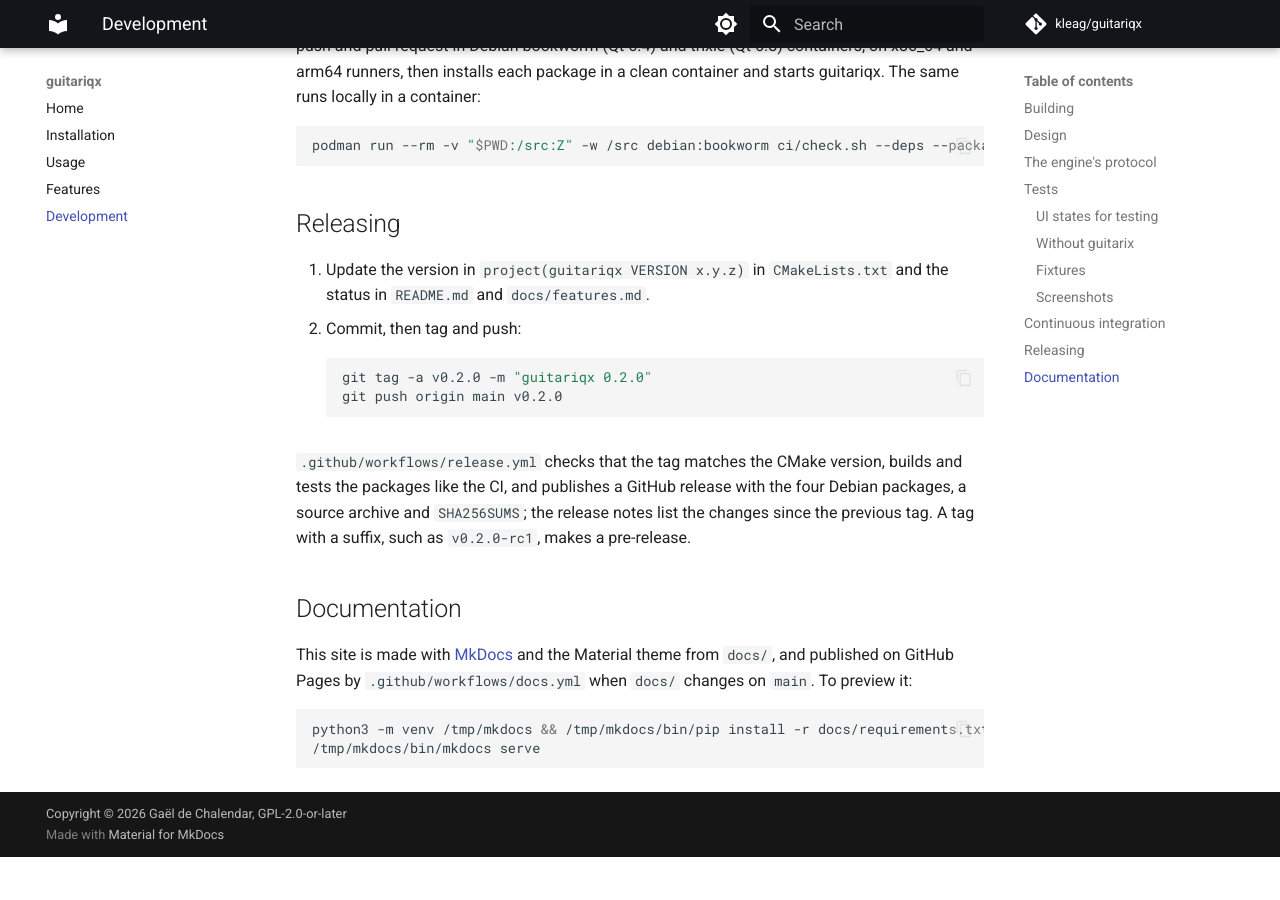
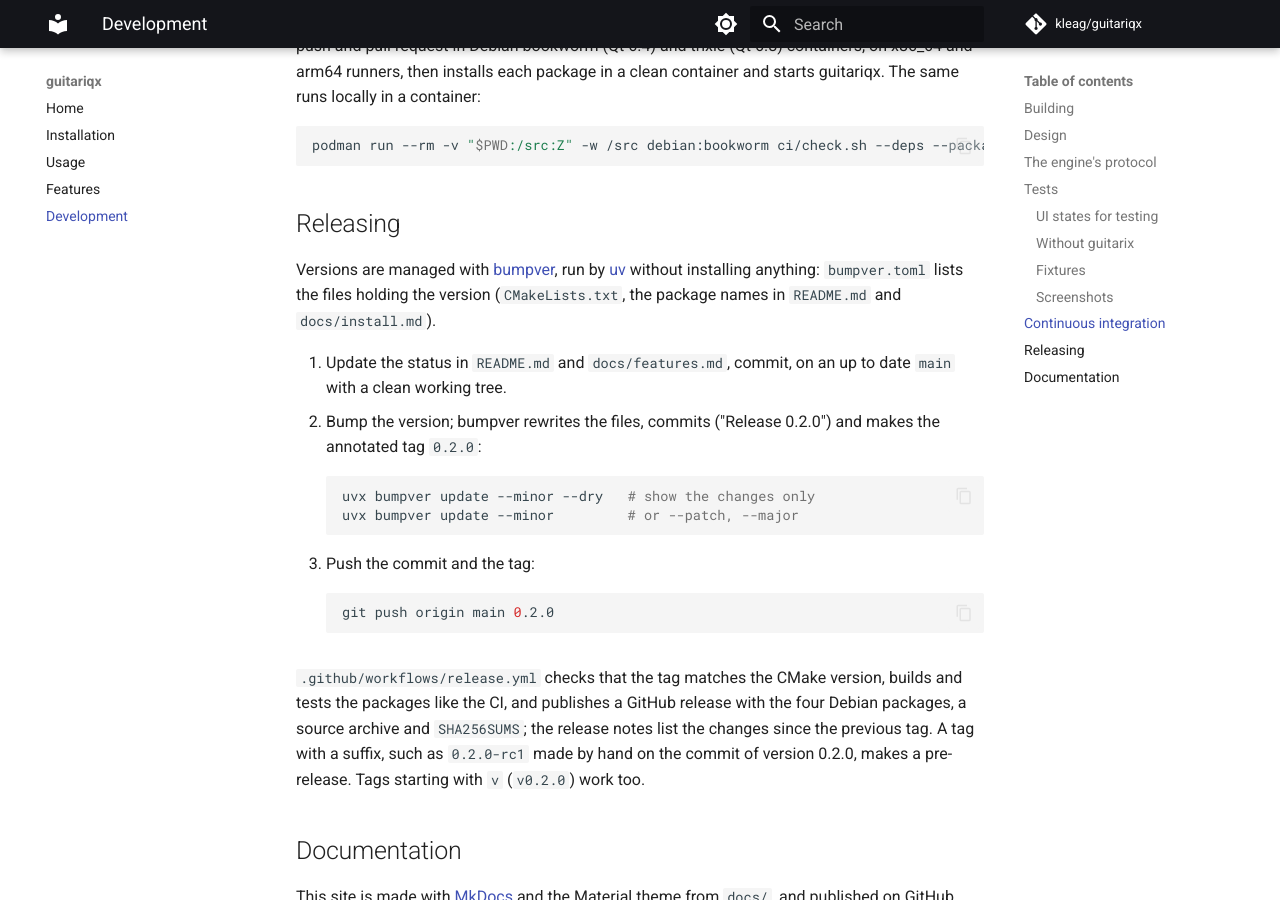
Before and after one commit to kleag/guitariqx, an MkDocs documentation site: the page built from docs/development.md, in a window 1280 px wide and 900 px high, scrolled down 3632 px. Built offline with MkDocs 1.6.1 and Material for MkDocs 9.7.7, drawn with Linux system fonts in a browser that asks for light colours; comment, search, counter and statistics services are not loaded; before the commit the page ends 4489 px from its top, so only the background shows below that.

Commit message:
Manage versions with bumpver (uvx bumpver update)
bumpver.toml lists the files holding the version: CMakeLists.txt and the
package names in README.md and docs/install.md. bumpver commits and tags
the version (0.2.0); release.yml now runs on tags with or without v.

Co-Authored-By: Claude Opus 5.5 <noreply@anthropic.com>

````diff
--- a/docs/development.md
+++ b/docs/development.md
@@ -156,20 +156,33 @@ podman run --rm -v "$PWD:/src:Z" -w /src debian:bookworm ci/check.sh --deps --pa
 
 ## Releasing
 
-1. Update the version in `project(guitariqx VERSION x.y.z)` in
-   `CMakeLists.txt` and the status in `README.md` and `docs/features.md`.
-2. Commit, then tag and push:
+Versions are managed with [bumpver](https://github.com/mbarkhau/bumpver),
+run by [uv](https://docs.astral.sh/uv/) without installing anything:
+`bumpver.toml` lists the files holding the version (`CMakeLists.txt`, the
+package names in `README.md` and `docs/install.md`).
+
+1. Update the status in `README.md` and `docs/features.md`, commit, on an
+   up to date `main` with a clean working tree.
+2. Bump the version; bumpver rewrites the files, commits
+   ("Release 0.2.0") and makes the annotated tag `0.2.0`:
 
     ```sh
-    git tag -a v0.2.0 -m "guitariqx 0.2.0"
-    git push origin main v0.2.0
+    uvx bumpver update --minor --dry   # show the changes only
+    uvx bumpver update --minor         # or --patch, --major
+    ```
+
+3. Push the commit and the tag:
+
+    ```sh
+    git push origin main 0.2.0
     ```
 
 `.github/workflows/release.yml` checks that the tag matches the CMake
 version, builds and tests the packages like the CI, and publishes a GitHub
 release with the four Debian packages, a source archive and `SHA256SUMS`;
 the release notes list the changes since the previous tag. A tag with a
-suffix, such as `v0.2.0-rc1`, makes a pre-release.
+suffix, such as `0.2.0-rc1` made by hand on the commit of version 0.2.0,
+makes a pre-release. Tags starting with `v` (`v0.2.0`) work too.
 
 ## Documentation
 
````
Also changed, not shown: CLAUDE.md (+1 -1 lines), bumpver.toml (added, +20 -0 lines), 1 other file.
